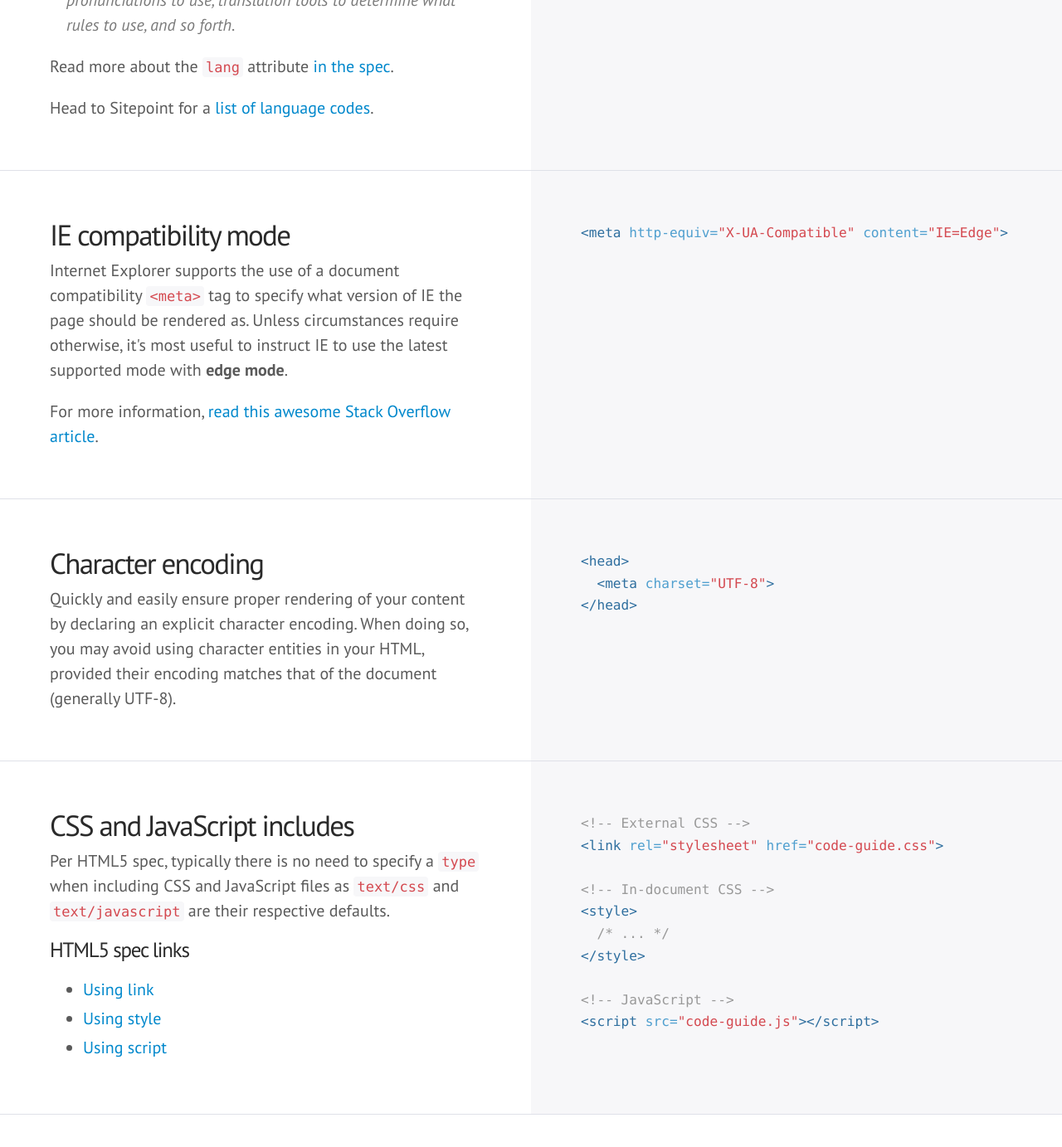
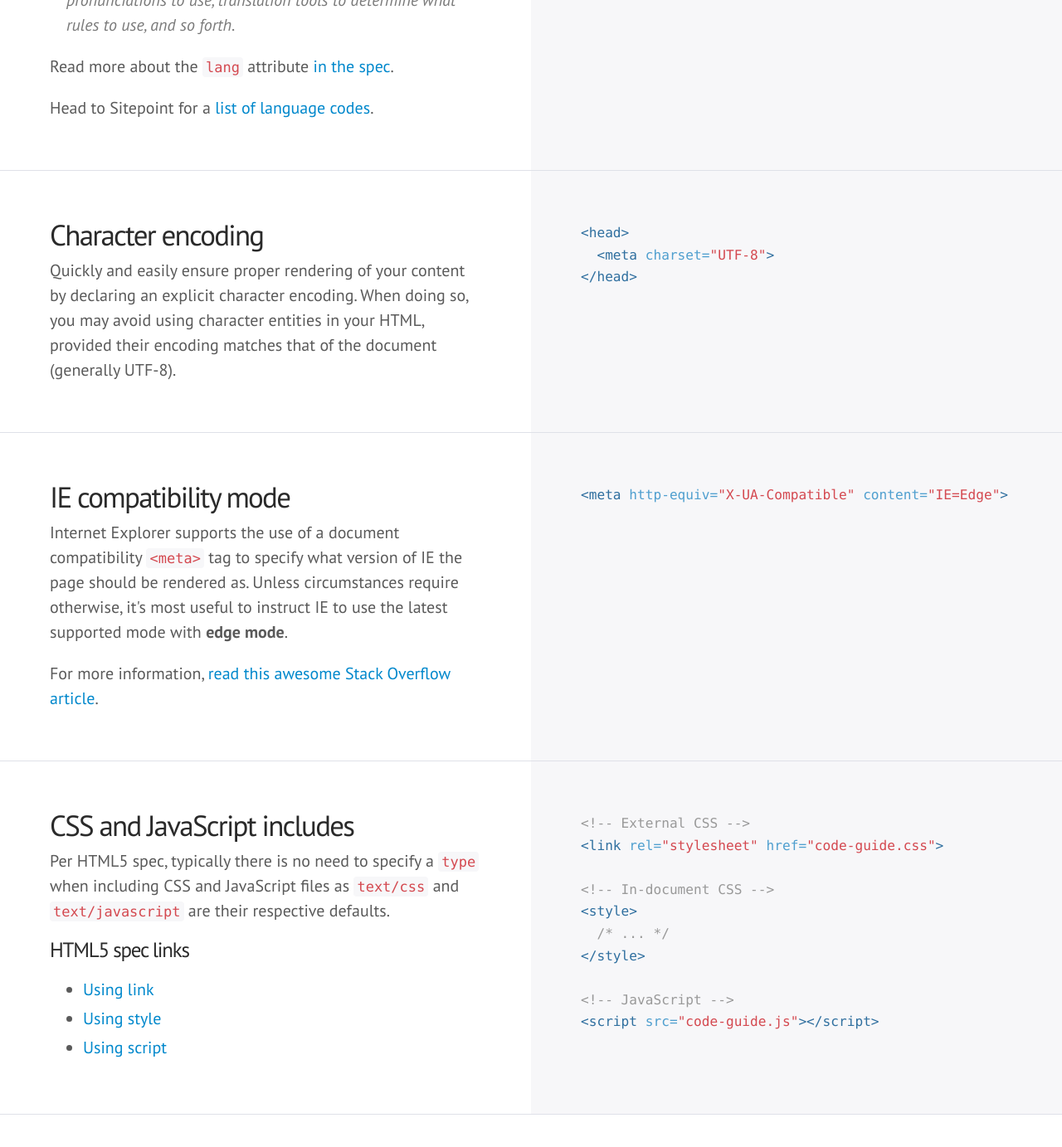
Before and after one commit to mdo/code-guide, a Jekyll site: the page built from index.html, in a window 1280 px wide and 1400 px high, scrolled down 2699 px. Shown: the top 1383 px of the window at 83% size. Built offline with Jekyll 4.4.1, drawn with Linux system fonts in a browser that asks for light colours; some web fonts are replaced; Markdown is read by kramdown in place of the engine named in the settings; comment, search, counter and statistics services are not loaded.

Commit message:
Adjust the order of html content
Adjust the order of html content  to make it consistent with the table
of contents

```diff
--- a/index.html
+++ b/index.html
@@ -102,6 +102,16 @@
   </div>
 </div>
 
+<div class="section" id="html-encoding">
+  <div class="col">
+    <h3>Character encoding</h3>
+    <p>Quickly and easily ensure proper rendering of your content by declaring an explicit character encoding. When doing so, you may avoid using character entities in your HTML, provided their encoding matches that of the document (generally UTF-8).</p>
+  </div>
+  <div class="col">
+    {% highlight html %}{% include html/encoding.html %}{% endhighlight %}
+  </div>
+</div>
+
 <div class="section" id="html-ie-compatibility-mode">
   <div class="col">
     <h3>IE compatibility mode</h3>
@@ -110,16 +120,6 @@
   </div>
   <div class="col">
     {% highlight html %}{% include html/ie-compatibility-mode.html %}{% endhighlight %}
-  </div>
-</div>
-
-<div class="section" id="html-encoding">
-  <div class="col">
-    <h3>Character encoding</h3>
-    <p>Quickly and easily ensure proper rendering of your content by declaring an explicit character encoding. When doing so, you may avoid using character entities in your HTML, provided their encoding matches that of the document (generally UTF-8).</p>
-  </div>
-  <div class="col">
-    {% highlight html %}{% include html/encoding.html %}{% endhighlight %}
   </div>
 </div>
 
```
